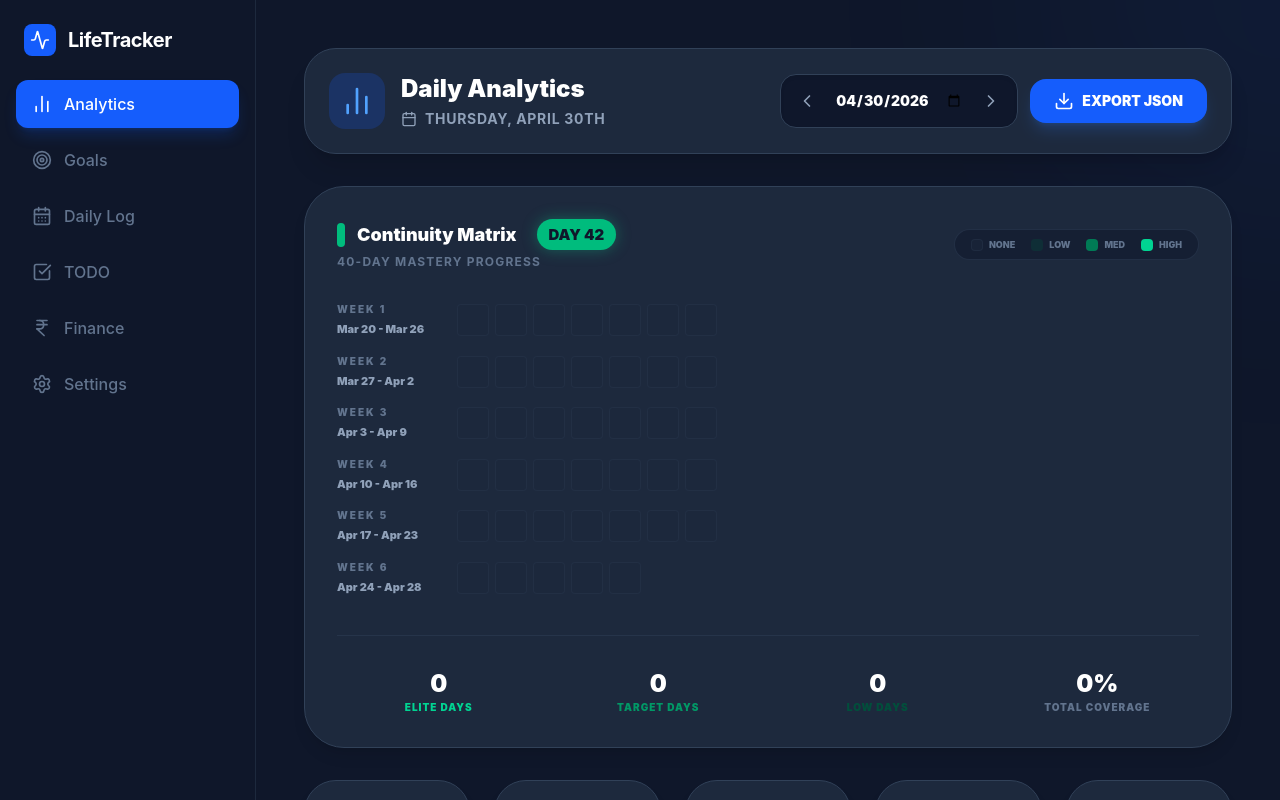
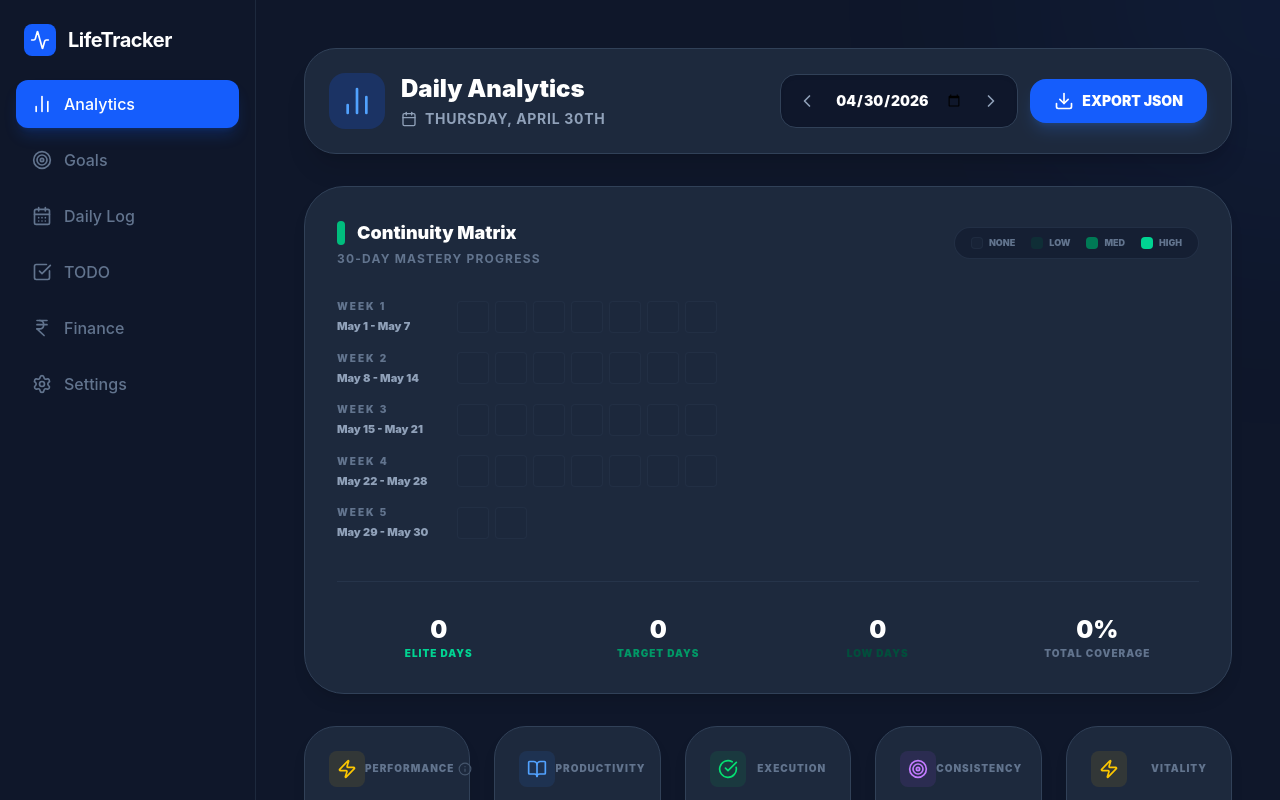
Before and after one commit to Priyanshu-choudhary/Goal-Tracker, a React (Vite) app in the folder lifeTracker-Frontend/: page / in a window 1280 px wide. Built offline with nearby package versions, Linux system fonts and the light colour scheme.

Commit message:
change the matrix

```diff
--- a/lifeTracker-Frontend/src/components/Analytics.tsx
+++ b/lifeTracker-Frontend/src/components/Analytics.tsx
@@ -475,7 +475,7 @@ export function Analytics({ appData, updateAppData: _updateAppData }: Props) {
         </div>
       </div>
 
-      <StaticWeekReport />
+
     </div>
   );
 }
--- a/lifeTracker-Frontend/src/components/modules/ContinuityGraph.tsx
+++ b/lifeTracker-Frontend/src/components/modules/ContinuityGraph.tsx
@@ -6,6 +6,8 @@ interface Props {
   appData: AppData;
   selectedDate: string;
 }
+
+const CHALLENGE_DAYS = 30;
 
 export function ContinuityGraph({ appData, selectedDate }: Props) {
   // Calculate challenge day relative to the VIEWED date
@@ -16,18 +18,19 @@ export function ContinuityGraph({ appData, selectedDate }: Props) {
     const start = parseISO(startStr);
     const viewed = parseISO(selectedDate);
     const diff = differenceInCalendarDays(viewed, start);
-    return diff >= 0 ? diff + 1 : 0;
+    if (diff < 0) return 0;
+    return Math.min(diff + 1, CHALLENGE_DAYS);
   }, [appData, selectedDate]);
 
-  // Show a fixed 40-day challenge window starting from the configured challenge start date.
+  // Show a fixed 30-day challenge window starting from the configured challenge start date.
   const days = useMemo(() => {
     const today = new Date();
     const viewed = parseISO(selectedDate);
     const startStr = appData.settings.challenge_start_date || (appData.learning_plans?.[0]?.start_date);
-    const startDate = startStr ? parseISO(startStr) : subDays(viewed > today ? viewed : today, 39);
+    const startDate = startStr ? parseISO(startStr) : subDays(viewed > today ? viewed : today, CHALLENGE_DAYS - 1);
 
     const result = [];
-    for (let i = 0; i < 40; i++) {
+    for (let i = 0; i < CHALLENGE_DAYS; i++) {
       const d = addDays(startDate, i);
       const dateStr = format(d, 'yyyy-MM-dd');
       const log = appData.daily_logs[dateStr];
@@ -99,7 +102,7 @@ export function ContinuityGraph({ appData, selectedDate }: Props) {
               </span>
             )}
           </h3>
-          <p className="text-xs text-slate-500 font-bold uppercase tracking-widest mt-1">40-Day Mastery Progress</p>
+          <p className="text-xs text-slate-500 font-bold uppercase tracking-widest mt-1">30-Day Mastery Progress</p>
         </div>
         <div className="flex items-center gap-4 bg-slate-900/50 px-4 py-2 rounded-2xl border border-slate-700/50">
           <div className="flex items-center gap-1.5">
@@ -181,7 +184,7 @@ export function ContinuityGraph({ appData, selectedDate }: Props) {
         </div>
         <div className="text-center">
           <div className="text-2xl font-black text-white">
-            {Math.round((days.filter(d => d.score > 0).length / 40) * 100)}%
+            {Math.round((days.filter(d => d.score > 0).length / CHALLENGE_DAYS) * 100)}%
           </div>
           <div className="text-[10px] font-black text-slate-500 uppercase tracking-widest">Total Coverage</div>
         </div>
--- a/lifeTracker-Frontend/src/data/store.ts
+++ b/lifeTracker-Frontend/src/data/store.ts
@@ -13,7 +13,7 @@ const defaultSkills: Skill[] = [
 export const defaultAppData: AppData = {
   settings: {
     accentColor: 'blue',
-    challenge_start_date: '2026-03-20'
+    challenge_start_date: '2026-05-01'
   },
   daily_logs: {},
   day_sections: [],
@@ -30,11 +30,17 @@ export const defaultAppData: AppData = {
 };
 
 export function mergeWithDefault(saved: any): AppData {
+  const savedChallengeStartDate =
+    saved.settings?.challenge_start_date === '2026-03-20'
+      ? '2026-05-01'
+      : saved.settings?.challenge_start_date;
+
   return {
     ...defaultAppData,
     settings: {
       ...defaultAppData.settings,
       ...(saved.settings || {}),
+      challenge_start_date: savedChallengeStartDate ?? defaultAppData.settings.challenge_start_date,
     },
     // Guard every field: if server returns null/undefined, fall back to the default
     daily_logs:            saved.daily_logs            ?? defaultAppData.daily_logs,
```
